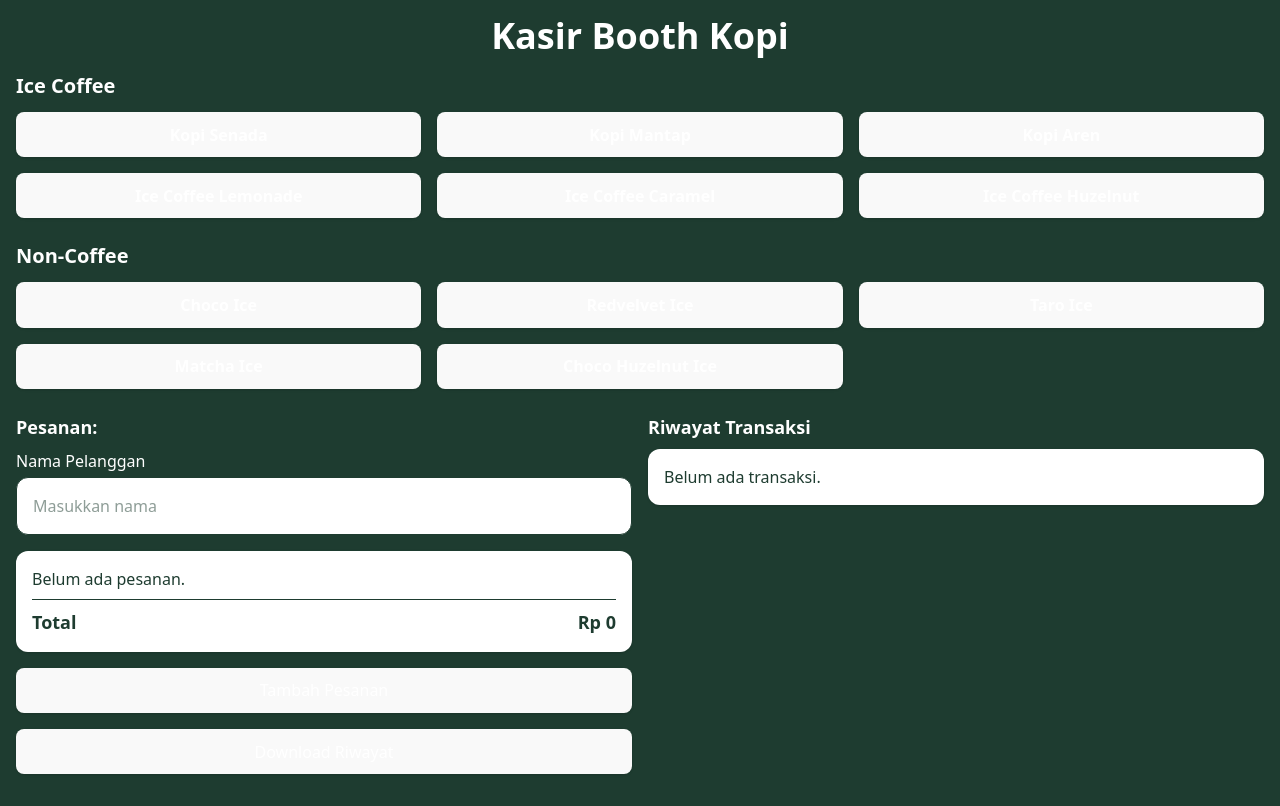
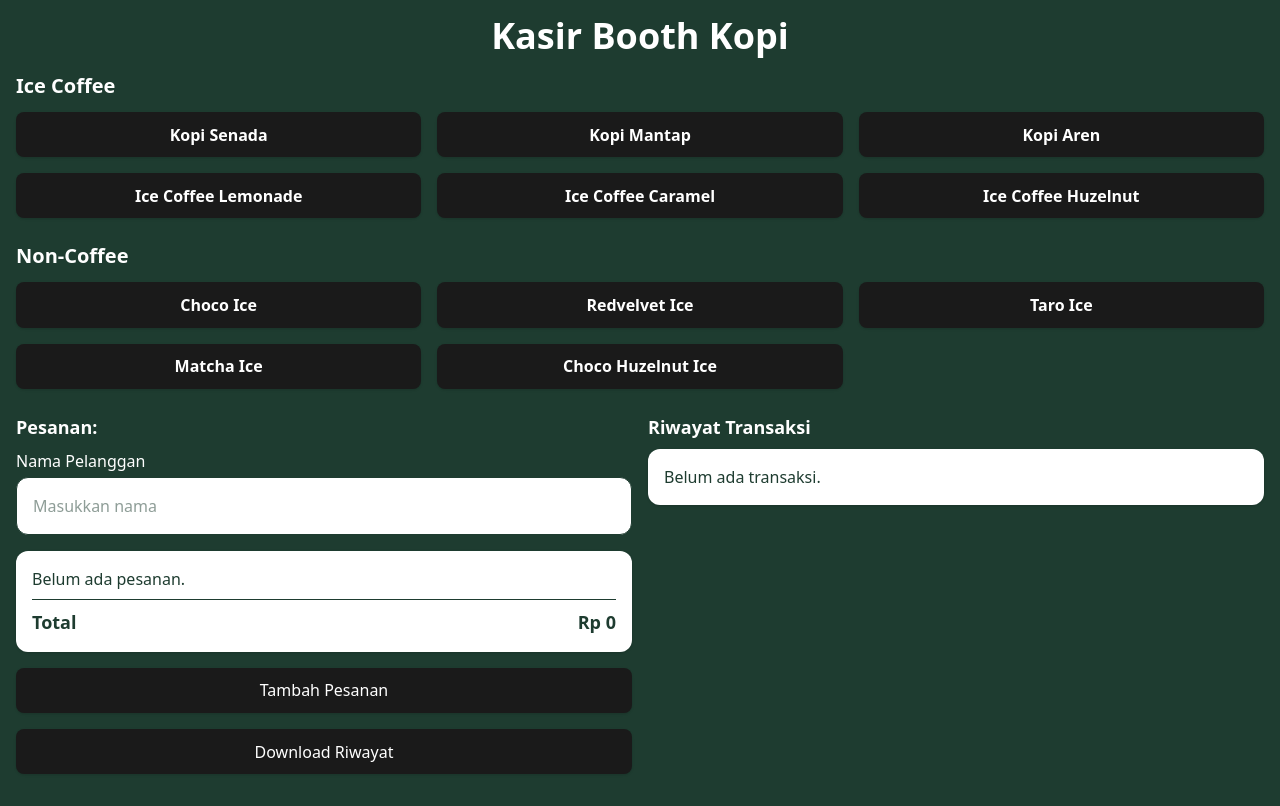
Before and after one commit to mfauzanamzar/kasir-pos-simple, a React (Vite) app: page / in a window 1280 px wide. Built offline with nearby package versions, Linux system fonts and the light colour scheme.

Commit message:
style: update button background color for improved visibility

```diff
--- a/src/index.css
+++ b/src/index.css
@@ -70,6 +70,6 @@ button:focus-visible {
   }
 
   button {
-    background-color: #f9f9f9;
+     background-color: #1a1a1a;
   }
 }
```
